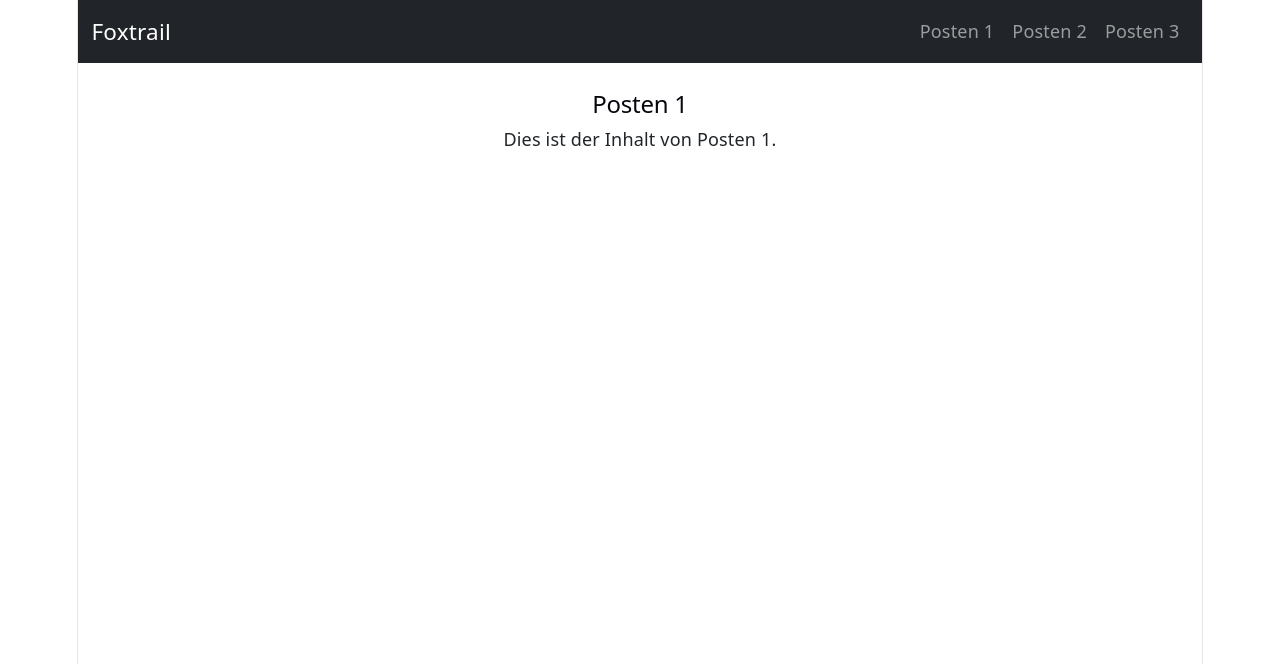
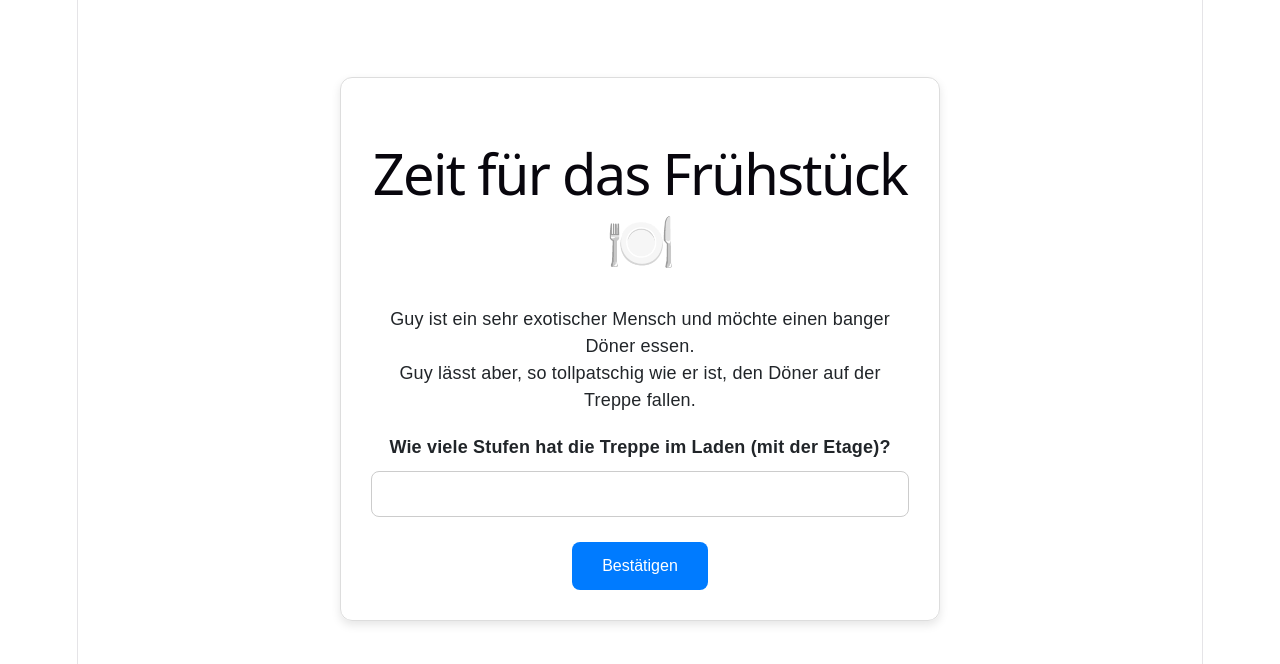
Before and after one commit to GuyNeeman/FoxTrailBBW, a React (Vite) app: page /FoxTrailBBW/posten1 in a window 1280 px wide. Shown: the top 664 px of the page. Built offline with nearby package versions, Linux system fonts and the light colour scheme.

Commit message:
feature: add posten 1 (no Chatgpt, trust)

```diff
--- a/src/App.jsx
+++ b/src/App.jsx
@@ -8,26 +8,6 @@ import Posten3 from "./posten/Posten3";
 function App() {
   return (
       <>
-        <nav className="navbar navbar-expand-lg navbar-dark bg-dark">
-          <div className="container">
-            <Link className="navbar-brand" to="/">
-              Foxtrail
-            </Link>
-
-            <div className="navbar-nav">
-              <Link className="nav-link" to="/posten1">
-                Posten 1
-              </Link>
-              <Link className="nav-link" to="/posten2">
-                Posten 2
-              </Link>
-              <Link className="nav-link" to="/posten3">
-                Posten 3
-              </Link>
-            </div>
-          </div>
-        </nav>
-
         <div className="container mt-4">
           <Routes>
             <Route path="/posten1" element={<Posten1 />} />
--- a/src/posten/Posten1.jsx
+++ b/src/posten/Posten1.jsx
@@ -1,8 +1,80 @@
+import { useState } from "react";
+import { useNavigate } from "react-router-dom";
+
 export default function Posten1() {
-  return (
-    <div>
-      <h2>Posten 1</h2>
-      <p>Dies ist der Inhalt von Posten 1.</p>
-    </div>
-  )
+    const [stufen, setStufen] = useState("");
+    const navigate = useNavigate();
+
+    const handleConfirm = () => {
+        if (Number(stufen) === 10) {
+            navigate("/posten2");
+        } else {
+            alert("Leider falsch. Versuche es erneut!");
+        }
+    };
+
+    return (
+        <div
+            style={{
+                maxWidth: "600px",
+                margin: "50px auto",
+                padding: "30px",
+                border: "1px solid #ddd",
+                borderRadius: "12px",
+                boxShadow: "0 4px 10px rgba(0,0,0,0.1)",
+                textAlign: "center",
+                fontFamily: "Arial, sans-serif",
+            }}
+        >
+            <h1>Zeit für das Frühstück 🍽️</h1>
+
+            <p>
+                Guy ist ein sehr exotischer Mensch und möchte einen banger Döner
+                essen.
+            </p>
+
+            <p>
+                Guy lässt aber, so tollpatschig wie er ist, den Döner auf der
+                Treppe fallen.
+            </p>
+
+            <label style={{ display: "block", marginTop: "20px" }}>
+                <strong>
+                    Wie viele Stufen hat die Treppe im Laden (mit der Etage)?
+                </strong>
+
+                <input
+                    type="number"
+                    value={stufen}
+                    onChange={(e) => setStufen(e.target.value)}
+                    style={{
+                        display: "block",
+                        width: "100%",
+                        marginTop: "10px",
+                        padding: "10px",
+                        fontSize: "16px",
+                        borderRadius: "8px",
+                        border: "1px solid #ccc",
+                        boxSizing: "border-box",
+                    }}
+                />
+            </label>
+
+            <button
+                onClick={handleConfirm}
+                style={{
+                    marginTop: "25px",
+                    padding: "12px 30px",
+                    fontSize: "16px",
+                    border: "none",
+                    borderRadius: "8px",
+                    backgroundColor: "#007bff",
+                    color: "white",
+                    cursor: "pointer",
+                }}
+            >
+                Bestätigen
+            </button>
+        </div>
+    );
 }
```
Also changed, not shown: 1 other file (tests, documents, lock files or other folders).
